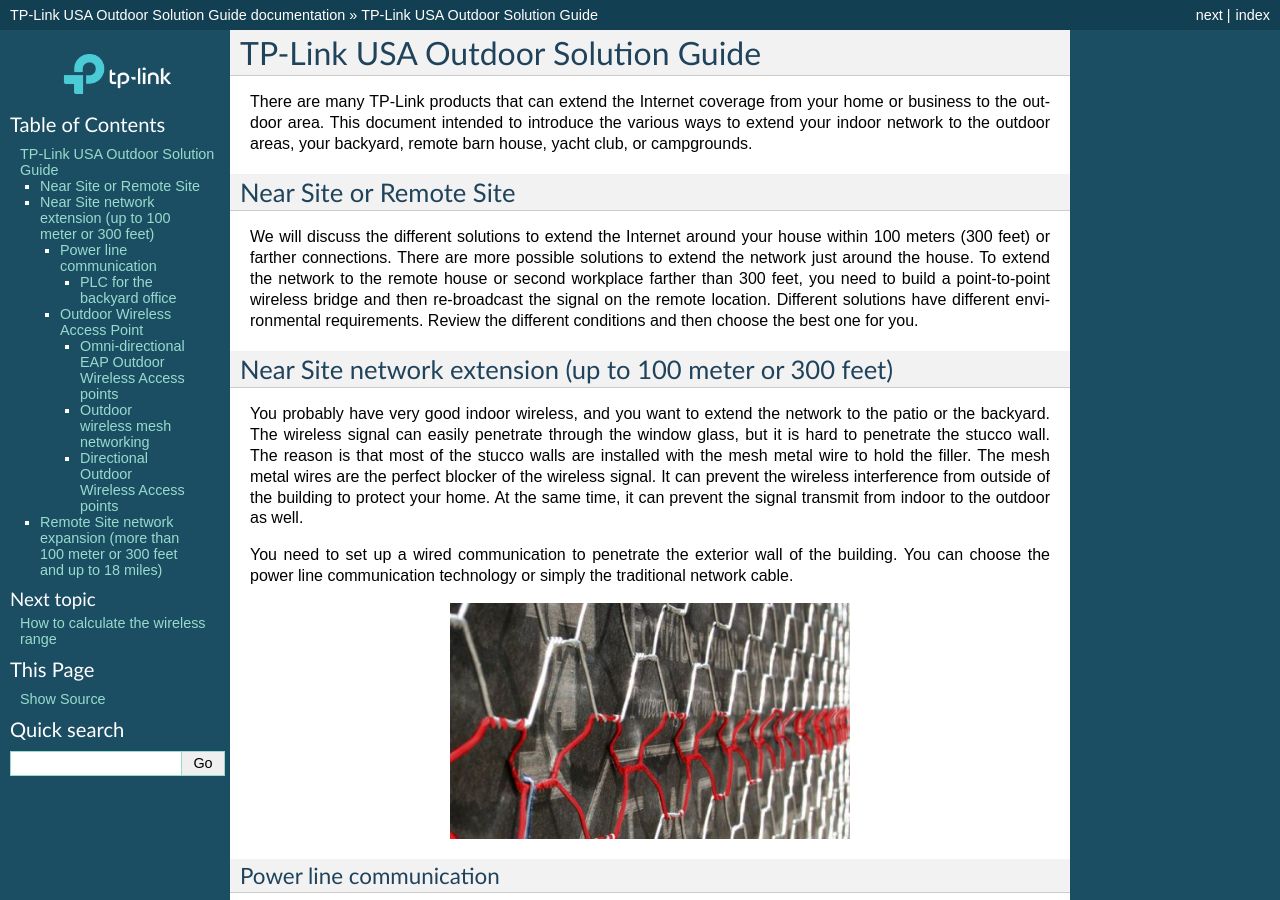
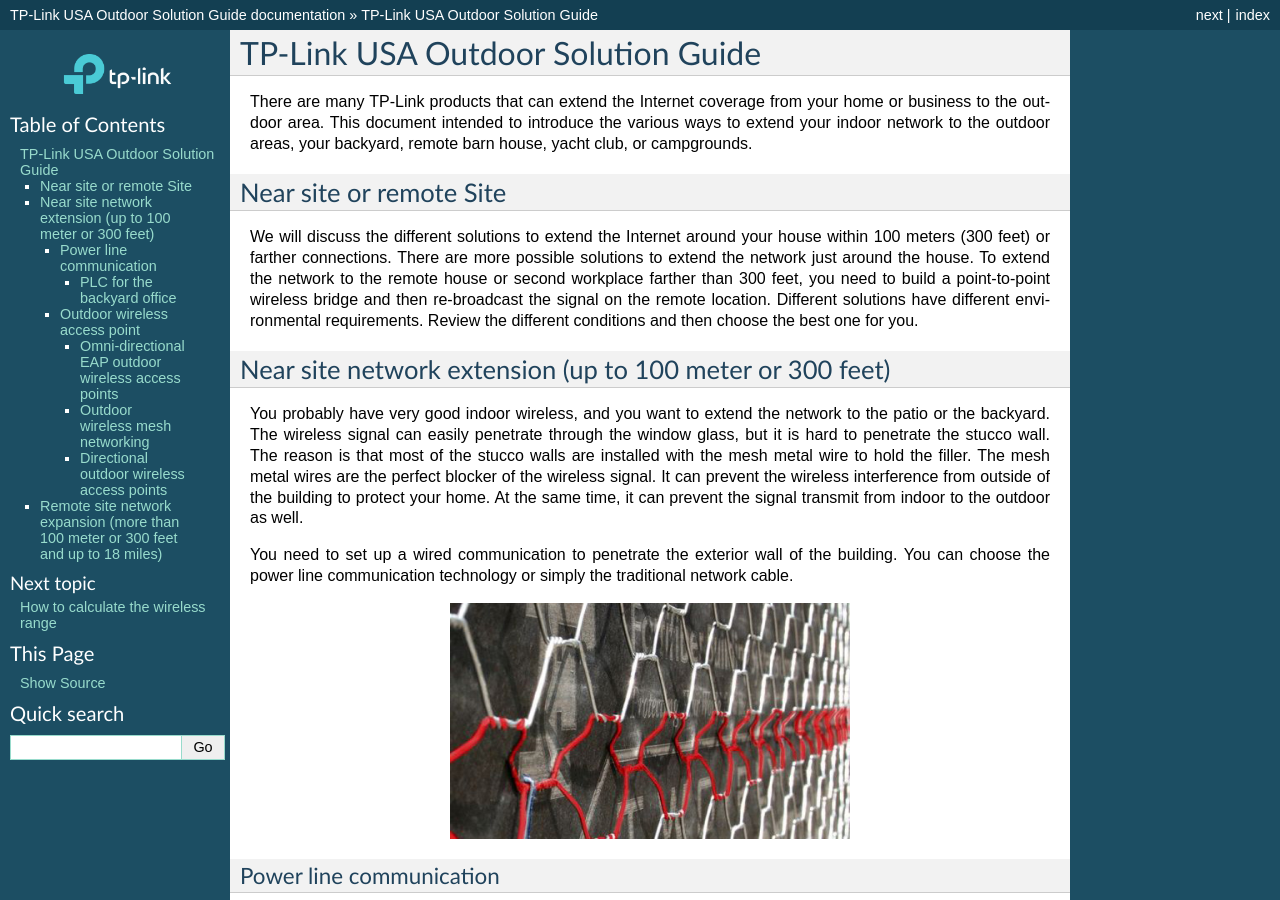
Before and after one commit to vincenttu/tplinkusa-outdoor, a Sphinx documentation site: the page built from source/index.rst, in a window 1280 px wide and 900 px high. Built offline with Sphinx 7.4.7, drawn with Linux system fonts in a browser that asks for light colours; some of the changed text lies outside the part shown.

Commit message:
3/9/2021

```diff
--- a/source/cpe_onboarding.rst
+++ b/source/how_to/cpe_onboarding.rst
@@ -29,7 +29,7 @@
     +------------+--------+--------+--------+
 
 Log in to the PharOS
-====================
+--------------------
 
 The Pharos CPE has the default IP at 192.168.0.254/24. To access the PharOS web GUI page, you have to set your computer's IP address within the same subnet such as 192.168.0.10.
 
--- a/source/index.rst
+++ b/source/index.rst
@@ -5,12 +5,12 @@
 
 There are many TP-Link products that can extend the Internet coverage from your home or business to the outdoor area. This document intended to introduce the various ways to extend your indoor network to the outdoor areas, your backyard, remote barn house, yacht club, or campgrounds.
 
-Near Site or Remote Site
+Near site or remote Site
 ------------------------
 
 We will discuss the different solutions to extend the Internet around your house within 100 meters (300 feet) or farther connections. There are more possible solutions to extend the network just around the house. To extend the network to the remote house or second workplace farther than 300 feet, you need to build a point-to-point wireless bridge and then re-broadcast the signal on the remote location. Different solutions have different environmental requirements. Review the different conditions and then choose the best one for you.
 
-Near Site network extension (up to 100 meter or 300 feet)
+Near site network extension (up to 100 meter or 300 feet)
 ---------------------------------------------------------
 
 You probably have very good indoor wireless, and you want to extend the network to the patio or the backyard. The wireless signal can easily penetrate through the window glass, but it is hard to penetrate the stucco wall. The reason is that most of the stucco walls are installed with the mesh metal wire to hold the filler. The mesh metal wires are the perfect blocker of the wireless signal. It can prevent the wireless interference from outside of the building to protect your home. At the same time, it can prevent the signal transmit from indoor to the outdoor as well.
@@ -53,14 +53,14 @@
 .. note::
     Other than AFCI or GFCI circuit breaker, you need to avoid the surge protector, power strip, and UPS, Uninterrupted Power Supply. Those devices will filter the high frequency transpassing which the power line communication depends on.
 
-Outdoor Wireless Access Point
+Outdoor wireless access point
 ~~~~~~~~~~~~~~~~~~~~~~~~~~~~~
 
 If your patio is not shedded or the power line communication was not the best choice. You can choose to install an outdoor access point.
 
 There are 2 different choices of the outdoor wireless access points from TP-Link, the omni-directional EAP outdoor access points (EAP225-Outdoor and EAP110-Outdoor), and the directional CPE outdoor access points (CPE210, CPE510, and CPE710). All outdoor wireless access points come with waterproof housing which can be exposed with cover or not.
 
-Omni-directional EAP Outdoor Wireless Access points
+Omni-directional EAP outdoor wireless access points
 ^^^^^^^^^^^^^^^^^^^^^^^^^^^^^^^^^^^^^^^^^^^^^^^^^^^
 
 The EAP Outdoor wireless access points are part of Omada SDN business network. You can control the indoor and outdoor network with the same Omada SDN controller. Or, you can use the Omada outdoor EAP as a standalone wireless access point without a controller. Two of the models are available:
@@ -112,7 +112,7 @@
     A yacht club wireless deployment example with EAP225-Outdoor
 
 
-Directional Outdoor Wireless Access points
+Directional outdoor wireless access points
 ^^^^^^^^^^^^^^^^^^^^^^^^^^^^^^^^^^^^^^^^^^
 
 The CPE Outdoor wireless access points are part of Pharos long distance wireless bridge products. You can also use it to extend the signal around your house if the beam width coverage is good to you:
@@ -162,7 +162,7 @@
     :width: 80%
     :align: center
 
-Remote Site network expansion (more than 100 meter or 300 feet and up to 18 miles)
+Remote site network expansion (more than 100 meter or 300 feet and up to 18 miles)
 ----------------------------------------------------------------------------------
 
 If you have a barn house, a remote surveillance camera, or a video doorbell on the vineyard entrance, and the distance from your house is more than 300 feet, you can use the outdoor CPE building a wireless bridge to expand the network.
```
Also changed, not shown: other parts of source/index.rst (+1 -4 lines), source/how_to/eap_onboarding.rst (added, +42 -0 lines), source/how_to/index.rst (added, +12 -0 lines), source/wireless_range.rst (+4 -4 lines), source/how_to/cpe_bridge.rst (renamed from source/cpe_bridge.rst), source/how_to/mac_static_0_10.rst (renamed from source/mac_static_0_10.rst), source/how_to/win10_static_0_10.rst (renamed from source/win10_static_0_10.rst), source/images/eap_225_login.png (added), source/images/eap_new_account.png (added), source/images/eap_topology.png (added), source/images/eap_wireless_setup.png (added).
